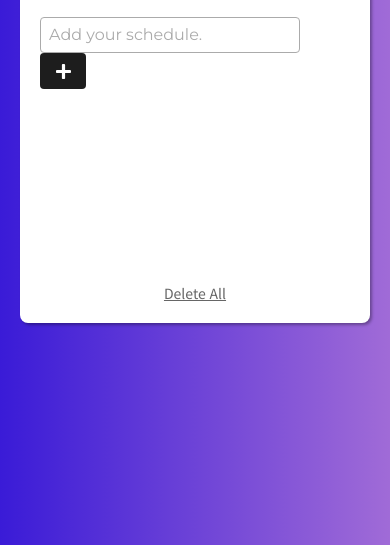
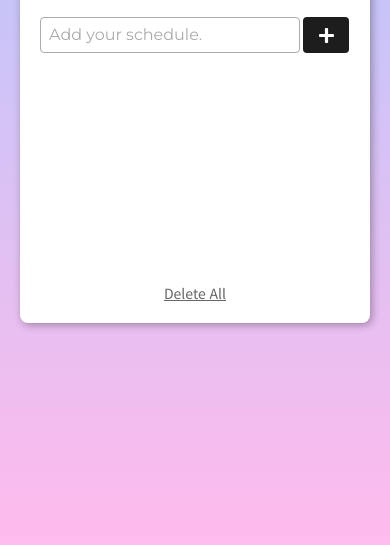
Before and after one commit to hong-hy/todo-list, a plain HTML site: page index.html in a window 390 px wide. Shown: the part 299-844 px from the top of the page. Drawn offline with Linux system fonts and the light colour scheme.

Commit message:
배경색상 변경

```diff
--- a/css/main.scss
+++ b/css/main.scss
@@ -11,7 +11,8 @@ section {
     width: 100%;
     min-height: 100vh;
     transition: 0.3s ease;
-    background: linear-gradient(90deg, rgba(58,27,215,1) 0%, rgba(160,107,215,1) 100%);
+    background-color: #A9C9FF;
+    background-image: linear-gradient(180deg, #A9C9FF 0%, #FFBBEC 100%);
     .wrap-flex {
         position: relative;
         width: 100%;
@@ -22,7 +23,7 @@ section {
         box-sizing: border-box;
         background-color: #fff;
         border-radius: 8px;
-        box-shadow: 2px 2px 3px 0 rgba(0,0,0,0.32);
+        box-shadow: 2px 2px 8px 0 rgba(0,0,0,0.32);
         @media (max-width: 768px) {
             padding: 20px 20px 60px 20px;
             margin: 40px 20px;
@@ -44,6 +45,8 @@ section {
             input {
                 width: calc(100% - 62px);
                 height: 42px;
+                -webkit-appearance: none;
+                -webkit-border-radius: 0;
                 border-radius: 4px;
                 border: 1px solid #ababab;
                 padding: 4px 8px;
@@ -91,7 +94,7 @@ section {
                 @media (max-width: 768px) {
                     width: 46px;
                     height: 36px;
-                    margin-left: 0;
+                    margin-left: -1px;
                     span {
                         width: 15px;
                         height: 15px;
```
Also changed, not shown: css/main.css, 1 other file.
